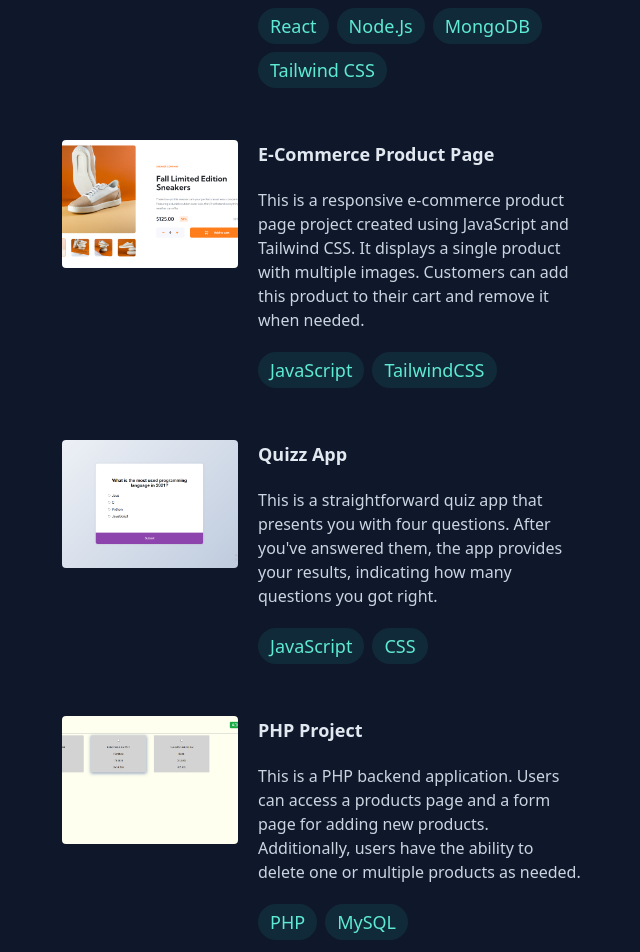
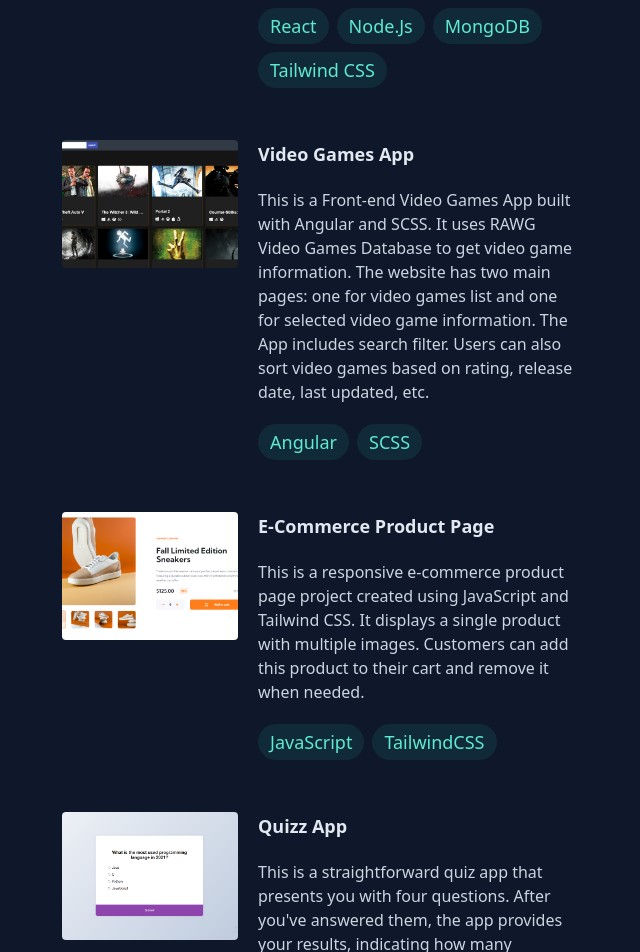
Before and after one commit to Oto48/Portfolio, a React (Create React App) app: page / in a window 1280 px wide. Shown: the part 1600-2552 px from the top of the page, without its empty margins (598-1238 px from the left). Built offline with nearby package versions, Linux system fonts and the light colour scheme.

Commit message:
include Angular project

```diff
--- a/src/components/Main/Main.js
+++ b/src/components/Main/Main.js
@@ -1,7 +1,8 @@
+import reactProject from "../../assets/images/reactproject.png";
+import angularProject from "../../assets/images/angularproject.png";
 import jsProject from "../../assets/images/jsproject.png";
 import jsProject2 from "../../assets/images/jsproject2.png";
 import phpProject from "../../assets/images/phpproject.png";
-import reactProject from "../../assets/images/reactproject.png";
 import sassProject from "../../assets/images/sassproject.png";
 
 const Main = () => {
@@ -81,7 +82,7 @@ const Main = () => {
                   movie app
                 </h3>
                 <p className="text-slate-300 text-base 2xl:text-lg">
-                  This is a full-stack movie app built with React and Node.js.
+                  This is a Full-stack movie app built with React and Node.js.
                   It uses the TMDB API to get movie information. The website has
                   three main pages: one for trending movies and TV shows,
                   another for movies, and one for TV shows. Users can register,
@@ -102,6 +103,41 @@ const Main = () => {
                 </p>
                 <p className="bg-teal-400/10 px-3 py-1 rounded-full capitalize">
                   tailwind CSS
+                </p>
+              </div>
+            </div>
+          </a>
+
+          <a
+            className="flex flex-col xl:flex-row gap-5 group py-4 px-5 hover:text-teal-300 hover:bg-[#475569] hover:bg-opacity-25 rounded"
+            href="https://oto-video-games-project.netlify.app/"
+            target="blank"
+          >
+            <img
+              className="xl:w-44 2xl:w-60 h-80 lg:h-52 xl:h-32 object-cover rounded"
+              src={angularProject}
+              alt="JS Project"
+            />
+            <div className="flex flex-col flex-1 gap-5">
+              <div className="flex gap-5 flex-col">
+                <h3 className="capitalize font-bold text-lg 3xl:text-xl">
+                  video games app
+                </h3>
+                <p className="text-slate-300 text-base 2xl:text-lg">
+                  This is a Front-end Video Games App built with Angular and
+                  SCSS. It uses RAWG Video Games Database to get video game
+                  information. The website has two main pages: one for video
+                  games list and one for selected video game information. The
+                  App includes search filter. Users can also sort video games
+                  based on rating, release date, last updated, etc.
+                </p>
+              </div>
+              <div className="flex flex-row gap-2 flex-wrap text-teal-300 text-lg">
+                <p className="bg-teal-400/10 px-3 py-1 rounded-full capitalize">
+                  angular
+                </p>
+                <p className="bg-teal-400/10 px-3 py-1 rounded-full capitalize">
+                  SCSS
                 </p>
               </div>
             </div>
@@ -186,10 +222,10 @@ const Main = () => {
                   PHP project
                 </h3>
                 <p className="text-slate-300 text-base 2xl:text-lg">
-                  This is a PHP backend application. Users can access a products
-                  page and a form page for adding new products. Additionally,
-                  users have the ability to delete one or multiple products as
-                  needed.
+                  This is a PHP Back-end application. Users can access a
+                  products page and a form page for adding new products.
+                  Additionally, users have the ability to delete one or multiple
+                  products as needed.
                 </p>
               </div>
               <div className="flex flex-row gap-2 flex-wrap text-teal-300 text-lg">
```
